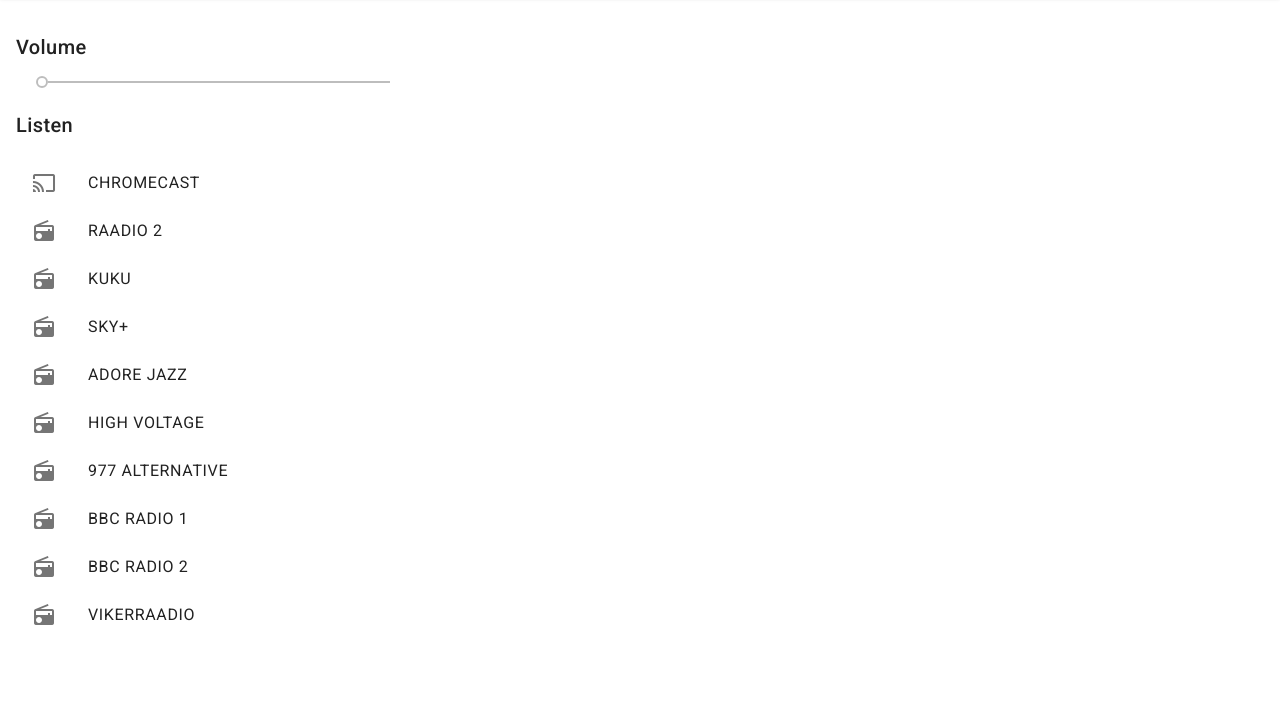
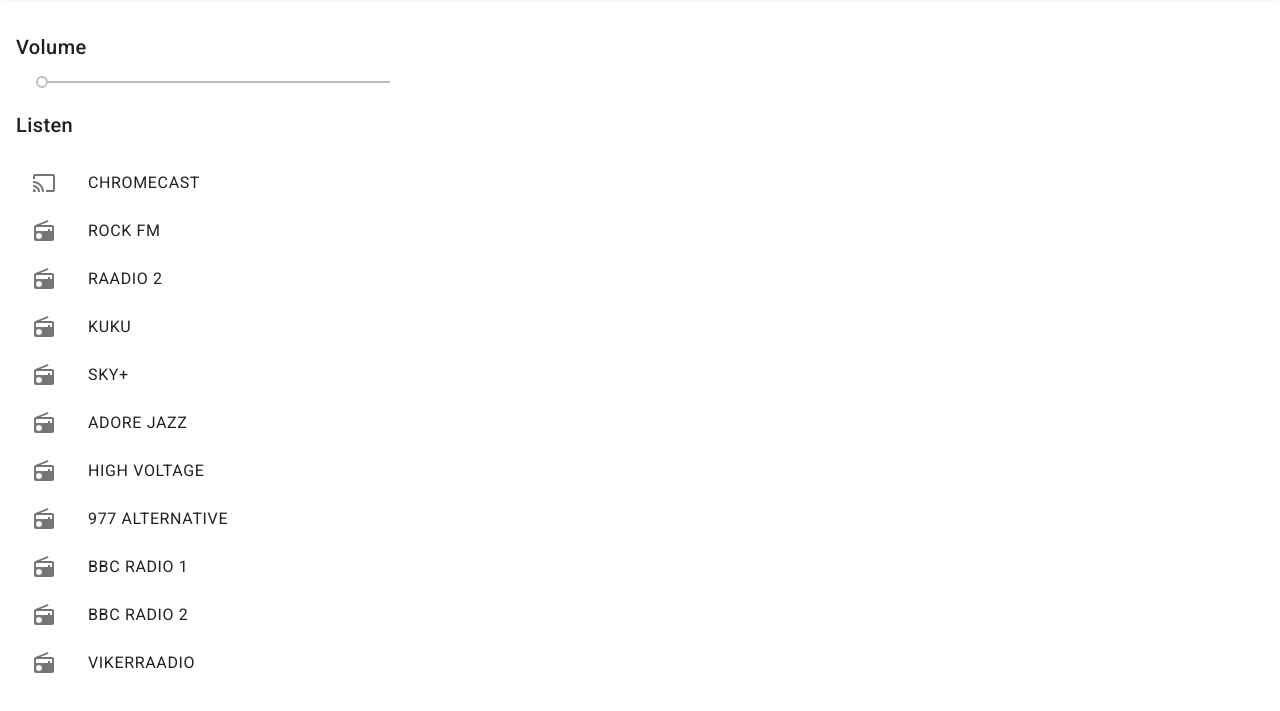
Before and after one commit to karlblum/denon, a website: page index.html in a window 1280 px wide. Shown: the part 67-778 px from the top of the page. Drawn offline with nearby package versions, Linux system fonts and the light colour scheme; no server answers.

Commit message:
Update index.html

```diff
--- a/index.html
+++ b/index.html
@@ -59,6 +59,7 @@
 <script type="text/javascript">
   var powerOn = false;
   var channels = [
+    { "name": "Rock FM", "channel_nr": "12" },
     { "name": "Raadio 2", "channel_nr": "1" },
     { "name": "Kuku", "channel_nr": "2" },
     { "name": "Sky+", "channel_nr": "4" },
```
